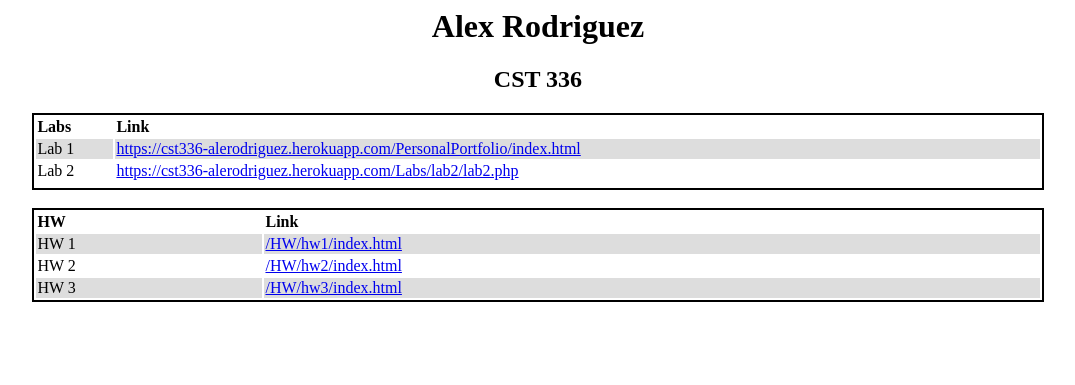
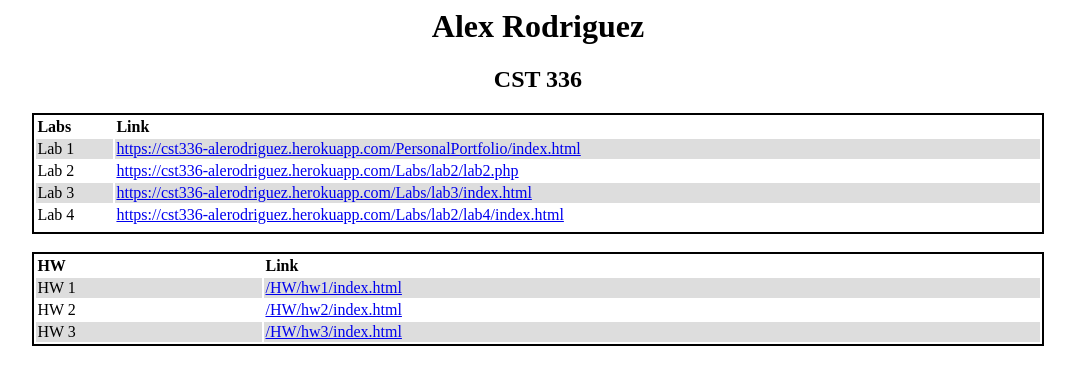
Before and after one commit to alerodriguezz/cst336, a PHP site: page / in a window 1280 px wide. Shown: the top 385 px of the page, without its empty margins (102-1177 px from the left). Run offline with PHP 8.4, Linux system fonts and the light colour scheme.

Commit message:
link updates

```diff
--- a/index.php
+++ b/index.php
@@ -48,6 +48,17 @@
                     <td> <a target="_blank" href="https://cst336-alerodriguez.herokuapp.com/Labs/lab2/lab2.php">https://cst336-alerodriguez.herokuapp.com/Labs/lab2/lab2.php</a></a></td>
 
             </tr>
+             <tr>
+                <td>Lab 3</td>
+                    <td> <a target="_blank" href="https://cst336-alerodriguez.herokuapp.com/Labs/lab3/index.html">https://cst336-alerodriguez.herokuapp.com/Labs/lab3/index.html</a></a></td>
+
+            </tr>
+               <tr>
+                <td>Lab 4</td>
+                    <td> <a target="_blank" href="https://cst336-alerodriguez.herokuapp.com/Labs/lab4/index.html">https://cst336-alerodriguez.herokuapp.com/Labs/lab2/lab4/index.html</a></a></td>
+
+            </tr>
+
         </table>
         <br>
         <table id="hw" align="center">
```
